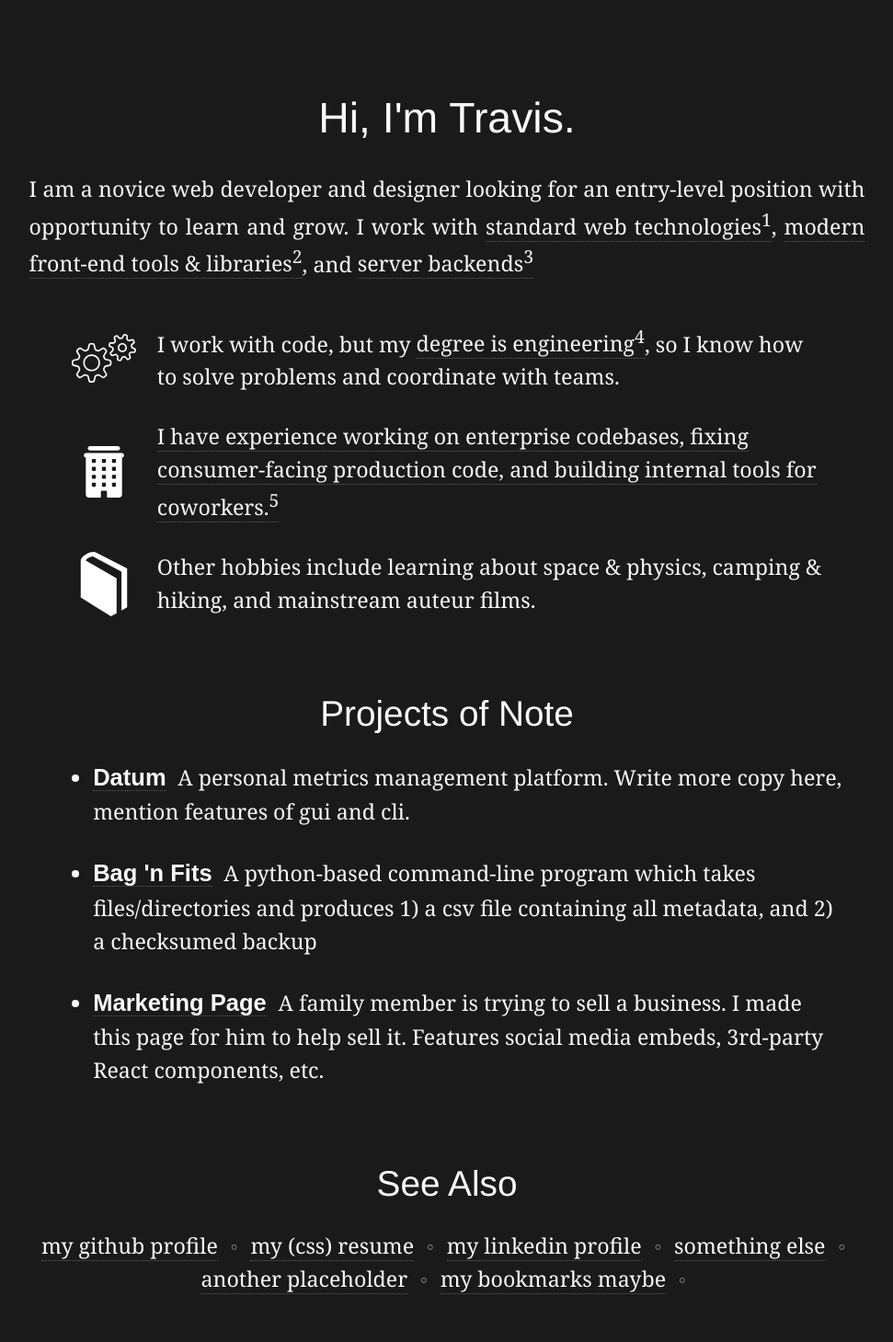
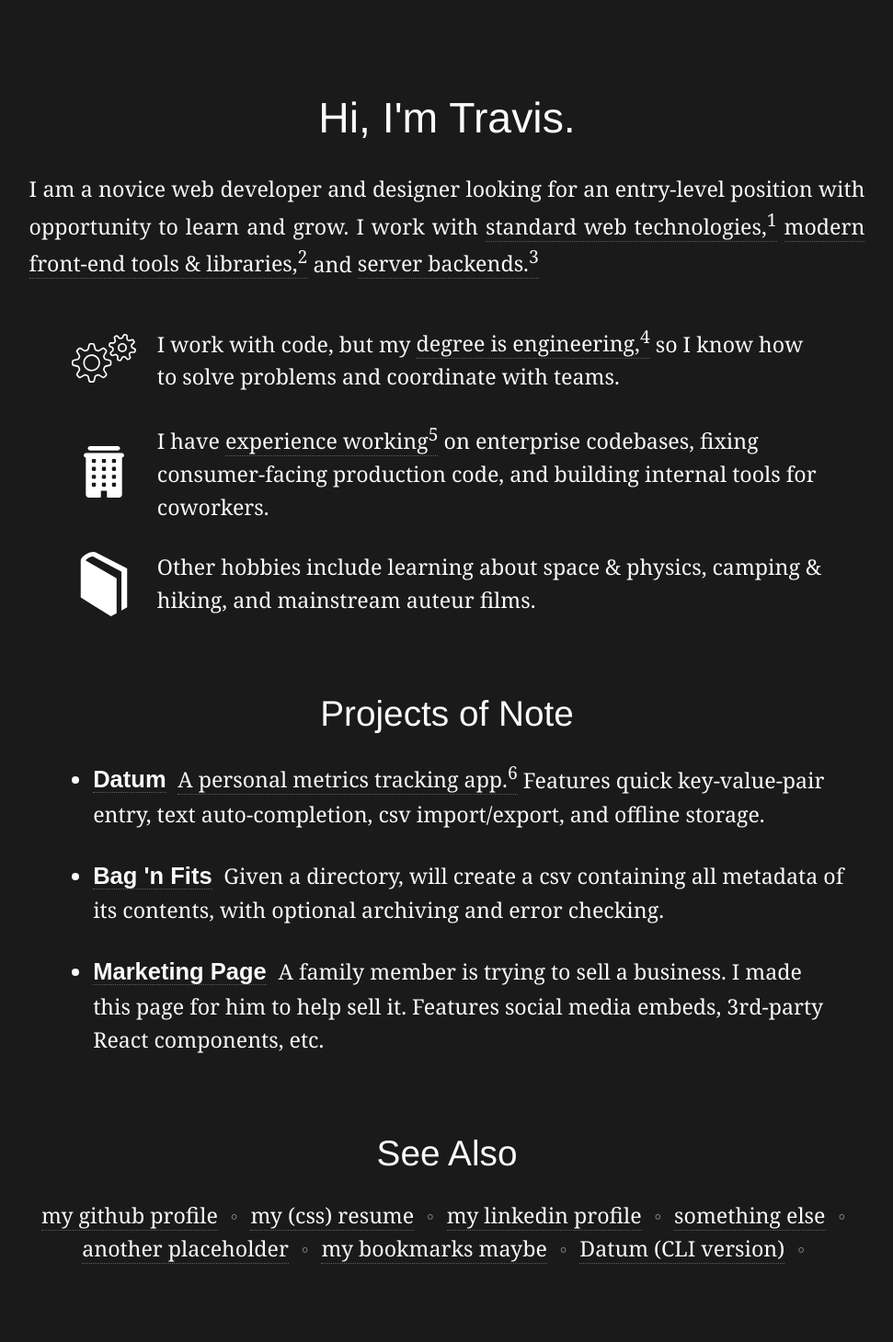
Before and after one commit to tdkohlbeck/hire.travisk.info, a React (Create React App) app: page / in a window 1280 px wide. Shown: the top 1459 px of the page at 92% size, without its empty margins (154-1125 px from the left). Built offline with nearby package versions, Linux system fonts and the light colour scheme.

Commit message:
adds more links and footnotes

```diff
--- a/src/App.js
+++ b/src/App.js
@@ -13,7 +13,8 @@ const personal_blurb = 'Other hobbies include learning about space & physics, ca
 
 // project copy
 const datum_blurb = 'A personal metrics management platform. Write more copy here, mention features of gui and cli.'
-const bag_n_fits_blurb = 'A python-based command-line program which takes files/directories and produces 1) a csv file containing all metadata, and 2) a checksumed backup'
+//const bag_n_fits_blurb = 'A python-based command-line program which takes files/directories and produces 1) a csv file containing all metadata, and 2) a checksumed backup'
+const bag_n_fits_blurb2 = 'Given a directory, will create a csv containing all metadata of its contents, with optional archiving and error checking.'
 const car_wash_blurb = 'A family member is trying to sell a business. I made this page for him to help sell it. Features social media embeds, 3rd-party React components, etc.'
 
 // other links
@@ -42,23 +43,26 @@ const other_links = [
 		text: 'my bookmarks maybe',
 		url: 'http://travisk.info',
 	},
-
+	{
+		text: 'Datum (CLI version)',
+		url:  'https://github.com/tdkohlbeck/datum-cli/blob/master/datum.py',
+	},
 ]
 
 function App() {
   return (
     <article>
       <header>Hi, I'm Travis.</header>
-      <main>I am a novice web developer and designer looking for an entry-level position with opportunity to learn and grow. I work with <a href='#1'>standard web technologies<sup>1</sup></a>, <a href='#2'>modern front-end tools & libraries<sup>2</sup></a>, and <a href='#3'>server backends<sup>3</sup></a></main>
+      <main>I am a novice web developer and designer looking for an entry-level position with opportunity to learn and grow. I work with <a href='#1'>standard web technologies,<sup>1</sup></a> <a href='#2'>modern front-end tools & libraries,<sup>2</sup></a> and <a href='#3'>server backends.<sup>3</sup></a></main>
       <section id='big'>
         <ul>
           <li>
             <img src={gear_icon} id='gear' alt='mechanical gear icon' />
-            <span>I work with code, but my <a href='#4'>degree is engineering<sup>4</sup></a>, so I know how to solve problems and coordinate with teams.</span>
+            <span>I work with code, but my <a target='_blank' href='#4'>degree is engineering,<sup>4</sup></a> so I know how to solve problems and coordinate with teams.</span>
           </li>
           <li>
             <img src={office_icon} id='gear' alt='mechanical gear icon' />
-            <span><a href='#5'>I have experience working on enterprise codebases, fixing consumer-facing production code, and building internal tools for coworkers.<sup>5</sup></a></span>
+            <span>I have <a href='#5'>experience working<sup>5</sup></a> on enterprise codebases, fixing consumer-facing production code, and building internal tools for coworkers.</span>
           </li>
 					<li>
             <img src={book_icon} id='gear' alt='mechanical gear icon' />
@@ -70,15 +74,15 @@ function App() {
 				<header>Projects of Note</header>
 				<ul>
 					<li>
-						<a href='#' className='project-title'>Datum</a>
-						{datum_blurb}
+						<a target='_blank' href='http://getdatum.app' className='project-title'>Datum</a>
+						<a href='#6'>A personal metrics tracking app.<sup>6</sup></a> Features quick key-value-pair entry, text auto-completion, csv import/export, and offline storage.
 					</li>
 					<li>
-						<a href='#' className='project-title'>Bag 'n Fits</a>
-						{bag_n_fits_blurb}
+						<a target='_blank' href='https://github.com/tdkohlbeck/bag-it-fits-it' className='project-title'>Bag 'n Fits</a>
+						{bag_n_fits_blurb2}
 					</li>
 					<li>
-						<a href='#' className='project-title'>Marketing Page</a>
+						<a target='_blank' href='#' className='project-title'>Marketing Page</a>
 						{car_wash_blurb}
 					</li>
 				</ul>
@@ -87,7 +91,7 @@ function App() {
 				<header>See Also</header>
 				{other_links.map(pair => (
 					<span key={pair.text}>
-						<a href={pair.url}>{pair.text}</a>
+						<a target='_blank' href={pair.url}>{pair.text}</a>
 						<span>{' ◦ '}</span>
 					</span>
 				))}
@@ -99,7 +103,8 @@ function App() {
 					<li id='2'>React.js, so on and so forth.</li>
 					<li id='3'>GNU+Linux, Bash, Nginx, MySQL, Node.js</li>
 					<li id='4'>Specifically mechanical engineering, but I still learned plenty about code, be it Matlab, numerical methods, or programming robots.</li>
-					<li id='5'>See <a href='resume'>my resume</a> for further details.</li>
+					<li id='5'>See <a target='_blank' href='resume'>my resume</a> for further details.</li>
+					<li id='6'>Built with React.js. A <a href='http://github.com/tdkohlbeck/datum-cli'>CLI version</a> built with Python & MySQL features a time-tracking mode and a SMS/chatbot interface.</li>
 				</ol>
       </footer>
     </article>
```
